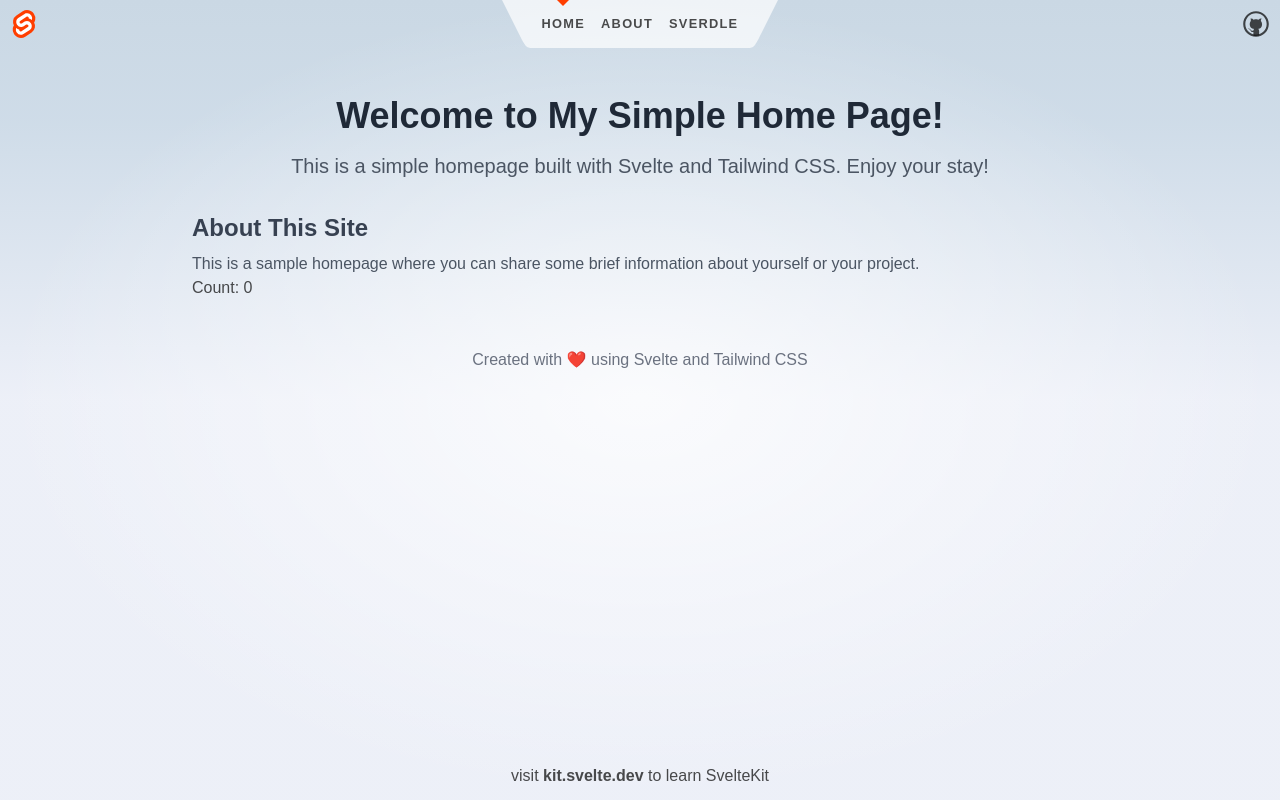
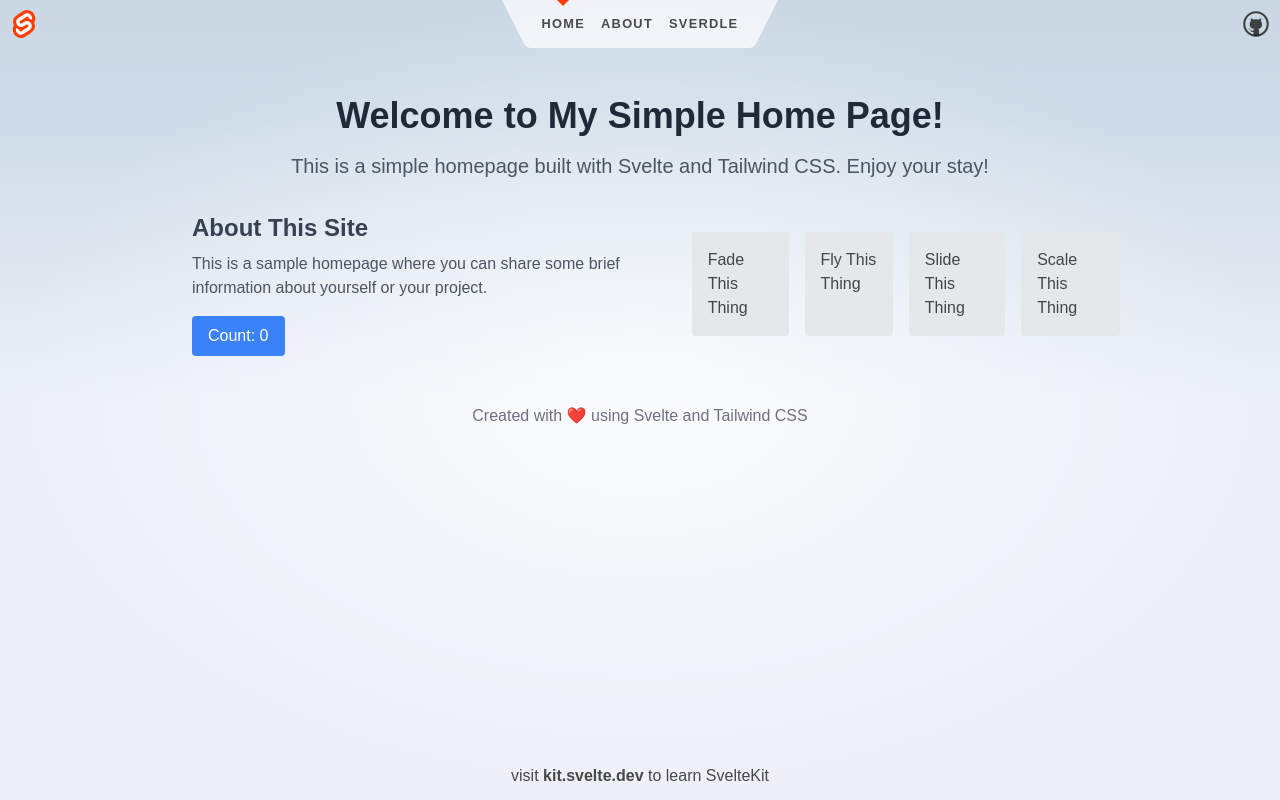
Before and after one commit to JustArmaan/svelteIsCool, a SvelteKit app: page / in a window 1280 px wide. Built offline with nearby package versions, Linux system fonts and the light colour scheme.

Commit message:
svelete animations

```diff
--- a/src/routes/+page.svelte
+++ b/src/routes/+page.svelte
@@ -1,4 +1,6 @@
 <script>
+	import { fade, fly, slide, scale } from 'svelte/transition';
+
 	let title = "Welcome to My Simple Home Page!";
 	let description = "This is a simple homepage built with Svelte and Tailwind CSS. Enjoy your stay!";
 	let count = 0;
@@ -9,17 +11,30 @@
   </script>
 
   <main class="container mx-auto px-4 py-8">
+	<!-- Title and Description -->
 	<h1 class="text-4xl font-bold text-gray-800 text-center mb-4">{title}</h1>
 	<p class="text-xl text-gray-600 text-center">{description}</p>
 
+	<!-- Content Section -->
 	<section class="intro flex items-center justify-between mt-8">
 	  <div class="content pl-8">
 		<h2 class="text-2xl font-semibold text-gray-700">About This Site</h2>
 		<p class="mt-2 text-gray-600">This is a sample homepage where you can share some brief information about yourself or your project.</p>
-		<button on:click={increment}>Count: {count}</button>
+		<button
+		  class="mt-4 px-4 py-2 bg-blue-500 text-white rounded"
+		  on:click={increment}>Count: {count}</button>
+	  </div>
+
+	  <!-- Transitions Section -->
+	  <div class="flex gap-4">
+		<div class="p-4 bg-gray-200 rounded" transition:fade={{ duration: 500 }}>Fade This Thing</div>
+		<div class="p-4 bg-gray-200 rounded" transition:fly={{ x: 200, duration: 800 }}>Fly This Thing</div>
+		<div class="p-4 bg-gray-200 rounded" transition:slide={{ duration: 600 }}>Slide This Thing</div>
+		<div class="p-4 bg-gray-200 rounded" transition:scale={{ start: 0.5, duration: 400 }}>Scale This Thing</div>
 	  </div>
 	</section>
 
+	<!-- Footer -->
 	<footer class="text-center mt-12">
 	  <p class="text-gray-500">Created with ❤️ using Svelte and Tailwind CSS</p>
 	</footer>
```
